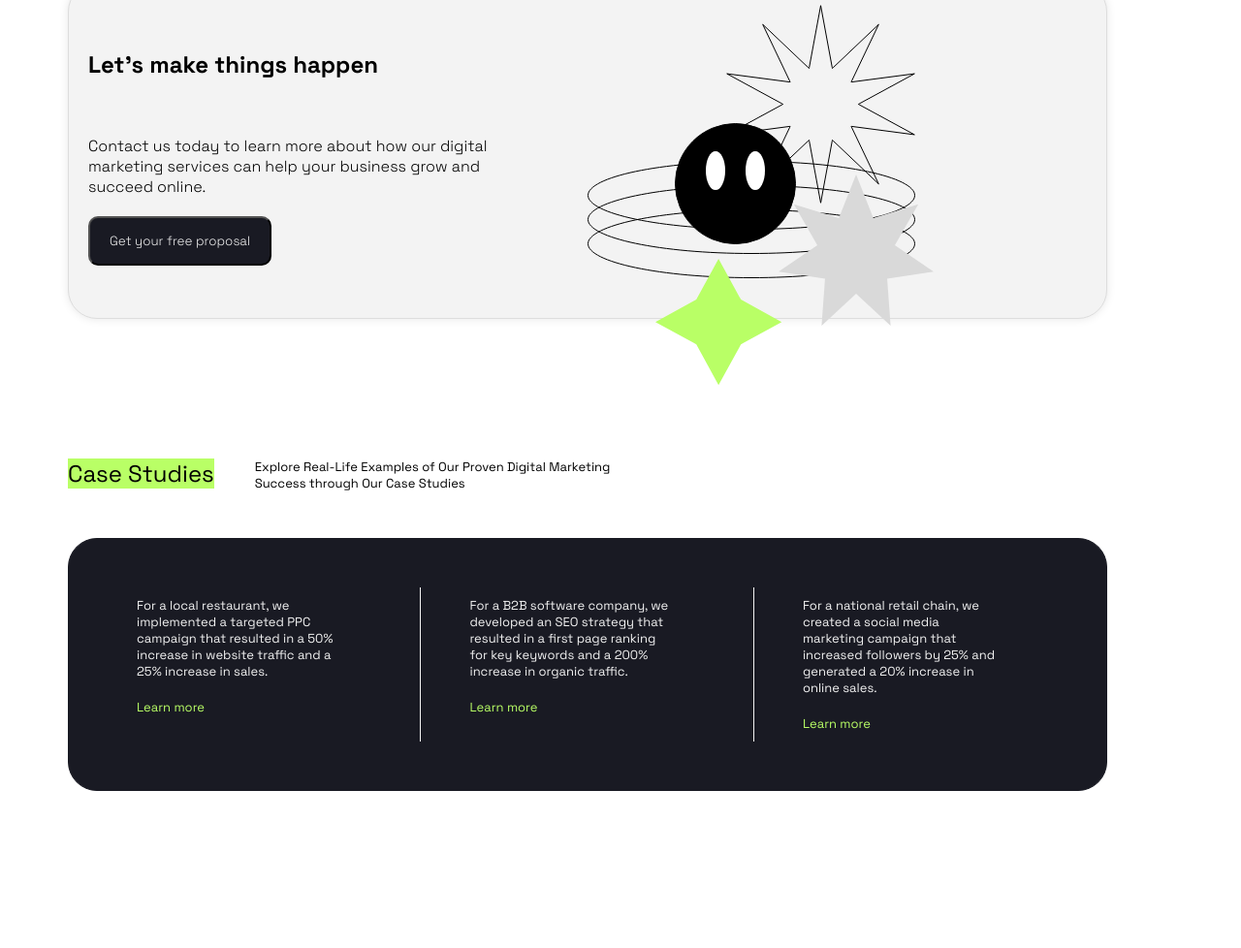
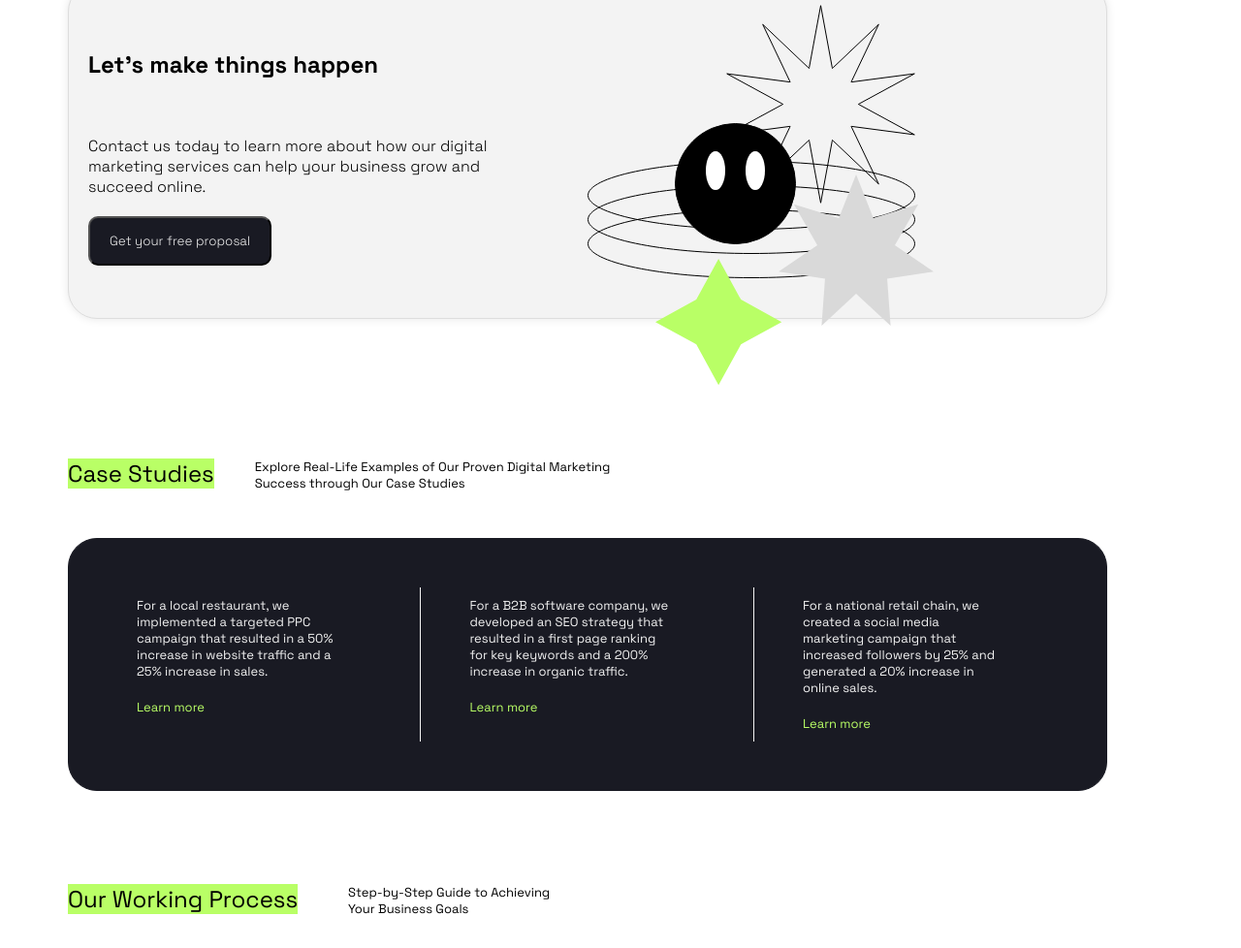
Before and after one commit to Shoreah/Artemis-design, a plain HTML site: page index.html in a window 1280 px wide. Shown: the part 1679-2657 px from the top of the page at 97% size. Before the commit the page ends 2527 px from the top, so only its background shows below. Drawn offline with Linux system fonts and the light colour scheme.

Commit message:
started work on the price section

```diff
--- a/css/cases.css
+++ b/css/cases.css
@@ -38,4 +38,5 @@
 
 #learn{
     color: #b9ff66;
+    cursor: pointer;
 }
--- a/css/grid.css
+++ b/css/grid.css
@@ -78,3 +78,17 @@ main{
 .case-text{
     grid-column: 2/4;
 }
+
+.pricing-section{
+    display: grid;
+    grid: auto-flow min-content / repeat(4,1fr);
+    gap: 1em;
+}
+
+.process{
+    grid-column: 1 / 2;
+}
+
+.process-text{
+    grid-column: 2/4;
+}
--- /dev/null
+++ b/css/price.css
@@ -0,0 +1,7 @@
+.process-text{
+    font-size: small;
+}
+
+.pricing-section{
+    padding-top: 4em;
+}
--- a/index.html
+++ b/index.html
@@ -15,6 +15,7 @@
     <link rel="stylesheet" href="css/main.css" />
     <link rel="stylesheet" href="css/service.css" />
     <link rel="stylesheet" href="css/cases.css" />
+    <link rel="stylesheet" href="css/price.css" />
     <title>Document</title>
   </head>
   <body>
@@ -226,6 +227,15 @@
       </div>
     </section>
 
+    <section>
+      <div class="pricing-section container pb">
+        <h2><span class="head-color process">Our Working Process</span></h2>
+        <p class="process-text">
+          Step-by-Step Guide to Achieving <br />Your Business Goals
+        </p>
+      </div>
+    </section>
+
     <script>
       let menuList = document.querySelector("#menuList");
       menuList.style.maxHeight = "0px";
```
